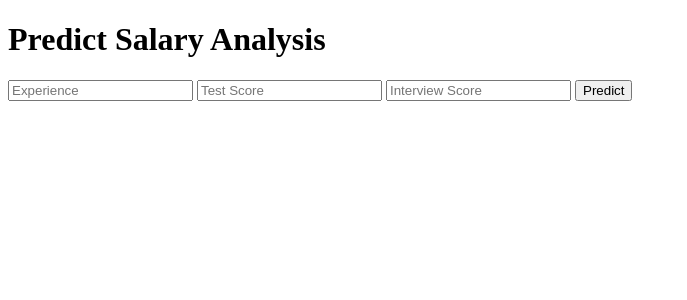
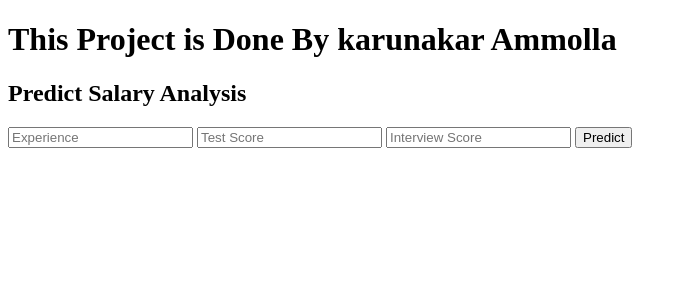
Before and after one commit to karunkarammolla/learn, a Flask app: page / in a window 1280 px wide. Shown: the top 300 px of the page, without its empty margins (0-687 px from the left). Run offline with Flask 2, Linux system fonts and the light colour scheme; parts of the project's set-up code (start-up, migrations or seed data) failed here and were passed over.

Commit message:
Update index.html

```diff
--- a/templates/index.html
+++ b/templates/index.html
@@ -13,7 +13,8 @@
 
 <body>
  <div class="login">
-	<h1>Predict Salary Analysis</h1>
+	<h1>This Project is Done By karunakar Ammolla</h1>
+	<h2>Predict Salary Analysis</h2>
 
      <!-- Main Input For Receiving Query to our ML -->
     <form action="{{ url_for('predict')}}"method="post">
@@ -26,10 +27,13 @@
 
    <br>
    <br>
+
    {{ prediction_text }}
 
  </div>
-
+	 <br>
+   	<br>
+	<marquee>'My First Deployement'</marquee>
 
 </body>
 </html>
```
